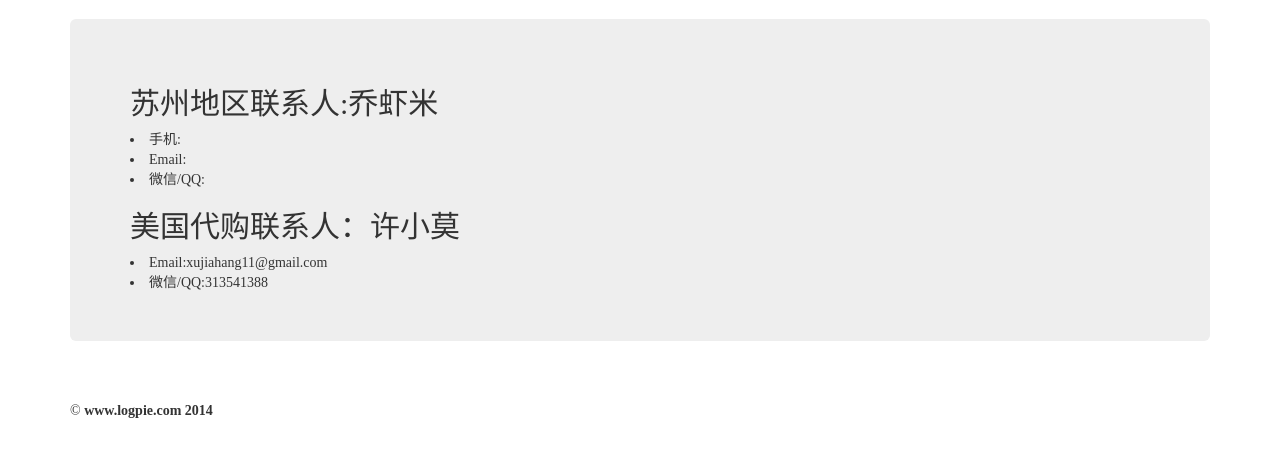
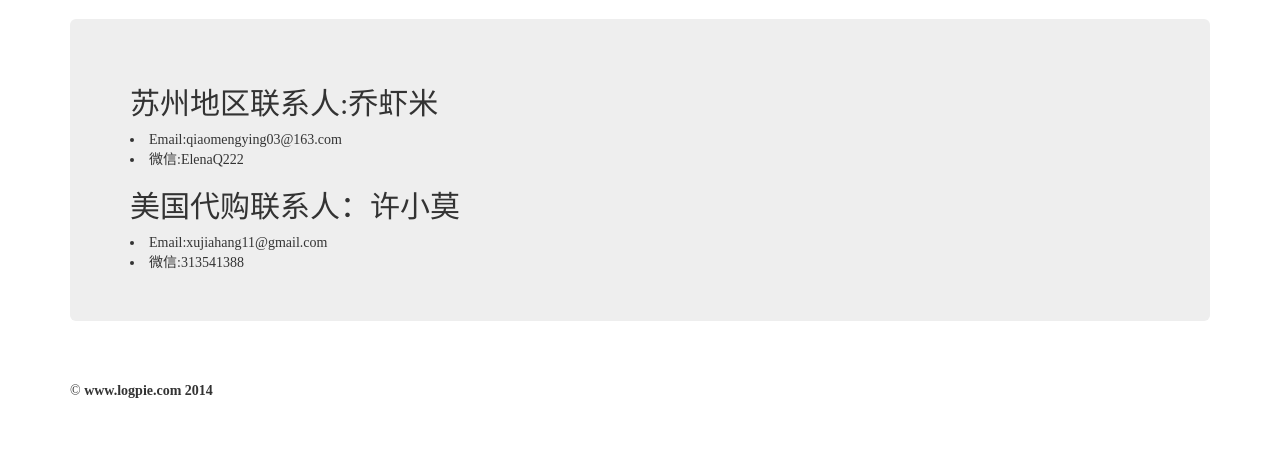
Before and after one commit to Camphor-Tree/ShoppingUS, a PHP site: page /about.html in a window 1280 px wide. Shown: the part 51-508 px from the top of the page. Run offline with PHP 8.4, Linux system fonts and the light colour scheme; some libraries are stand-ins or nearby versions.

```diff
--- a/about.html
+++ b/about.html
@@ -57,12 +57,11 @@
           -->
           <div class="jumbotron">
             <h2>苏州地区联系人:乔虾米</h2>
-			      <li>手机:</li>
-			      <li>Email:</li>
-			      <li>微信/QQ:</li>
+			      <li>Email:qiaomengying03@163.com</li>
+			      <li>微信:ElenaQ222</li>
 			      <h2>美国代购联系人：许小莫</h2>
 			      <li>Email:xujiahang11@gmail.com</li>
-			      <li>微信/QQ:313541388</li>
+			      <li>微信:313541388</li>
           </div>
       </div><!--/row-->
 
--- a/data/brand_list_reader.php
+++ b/data/brand_list_reader.php
@@ -4,7 +4,7 @@ function getBrandArray()
 {
 	header('Content-Type: text/html; charset=utf-8');
 	//Read the shopping list into array
-	$xmlPath="./brand_list.xml";
+	$xmlPath="./data/brand_list.xml";
 	$xml = simplexml_load_file($xmlPath);
 	$json = json_encode($xml);
 	$brand_list_array = json_decode($json,TRUE);
```
Also changed, not shown: data/brand_list.xml (+2 -2 lines).
